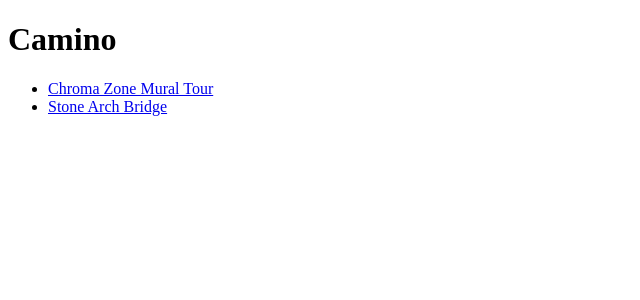
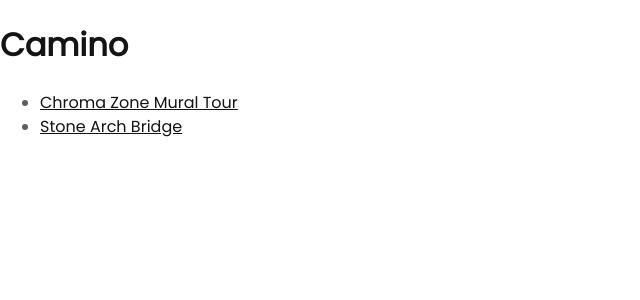
Before and after one commit to jxjj/camino-trekker, a Vue app: page / in a window 1280 px wide. Shown: the top 300 px of the page, without its empty margins (0-640 px from the left). Built offline with nearby package versions, Linux system fonts and the light colour scheme.

Commit message:
Fonts, colors, and styles

```diff
--- a/package.json
+++ b/package.json
@@ -7,6 +7,9 @@
     "preview": "vite preview"
   },
   "dependencies": {
+    "@fontsource/material-icons": "^4.5.0",
+    "@fontsource/poppins": "^4.5.0",
+    "normalize.css": "^8.0.1",
     "vue": "^3.2.25",
     "vue-router": "^4.0.12"
   },
--- /dev/null
+++ b/src/main.css
@@ -0,0 +1,88 @@
+/* Border Box default */
+html {
+  box-sizing: border-box;
+}
+*,
+*:before,
+*:after {
+  box-sizing: inherit;
+}
+
+/* Variables */
+:root {
+  /* Color styles */
+  --yellow: rgba(243, 255, 125, 1);
+  --white: rgba(255, 255, 255, 1);
+  --black: rgba(20, 20, 20, 1);
+  --gray-lighter: rgba(243, 243, 243, 1);
+  --gray-light: rgba(223, 223, 223, 1);
+  --gray-medium: rgba(186, 186, 186, 1);
+  --gray-dark: rgba(94, 94, 96, 1);
+  --blue-light: rgba(223, 248, 253, 1);
+  --blue-medium: rgba(171, 239, 250, 1);
+  --orange-light: rgba(255, 243, 237, 1);
+  --orange-medium: rgba(255, 199, 152, 1);
+  --system-blue: rgba(10, 132, 255, 1);
+  --system-red: rgba(255, 69, 58, 1);
+
+  /* Text-size styles */
+  /* base size: default (16px) */
+  --small: 0.75rem;
+  --h3: 1rem;
+  --h2: 1.5rem;
+  --h1: 2rem;
+  --subtitle: 2.5rem;
+  --title: 3rem;
+  --heading--secondary: 0.88rem;
+  --default: 1rem;
+  --button--text: 1rem;
+}
+
+html {
+}
+
+body {
+  font-family: "Poppins", sans-serif;
+  background-color: #fff;
+  line-height: 1.5;
+  color: var(--gray-dark);
+}
+
+h1,
+h2,
+h3,
+h4,
+h5 {
+  color: var(--black);
+}
+
+a {
+  color: var(--black);
+}
+
+a:hover {
+  background: var(--yellow);
+}
+
+.sr-only {
+  position: absolute;
+  width: 1px;
+  height: 1px;
+  padding: 0;
+  margin: -1px;
+  overflow: hidden;
+  clip: rect(0, 0, 0, 0);
+  white-space: nowrap;
+  border-width: 0;
+}
+
+.not-sr-only {
+  position: static;
+  width: auto;
+  height: auto;
+  padding: 0;
+  margin: 0;
+  overflow: visible;
+  clip: auto;
+  white-space: normal;
+}
--- a/src/pages/TourPage.vue
+++ b/src/pages/TourPage.vue
@@ -10,6 +10,4 @@
   },
 });
 </script>
-<template>
-  <h1>Tour {{ tourId }}</h1>
-</template>
+<template></template>
--- a/vite.config.js
+++ b/vite.config.js
@@ -1,7 +1,7 @@
-import { defineConfig } from 'vite'
-import vue from '@vitejs/plugin-vue'
+import { defineConfig } from "vite";
+import vue from "@vitejs/plugin-vue";
 
 // https://vitejs.dev/config/
 export default defineConfig({
-  plugins: [vue()]
-})
+  plugins: [vue()],
+});
```
Also changed, not shown: src/main.js (+8 -0 lines), 1 other file (tests, documents, lock files or other folders).
